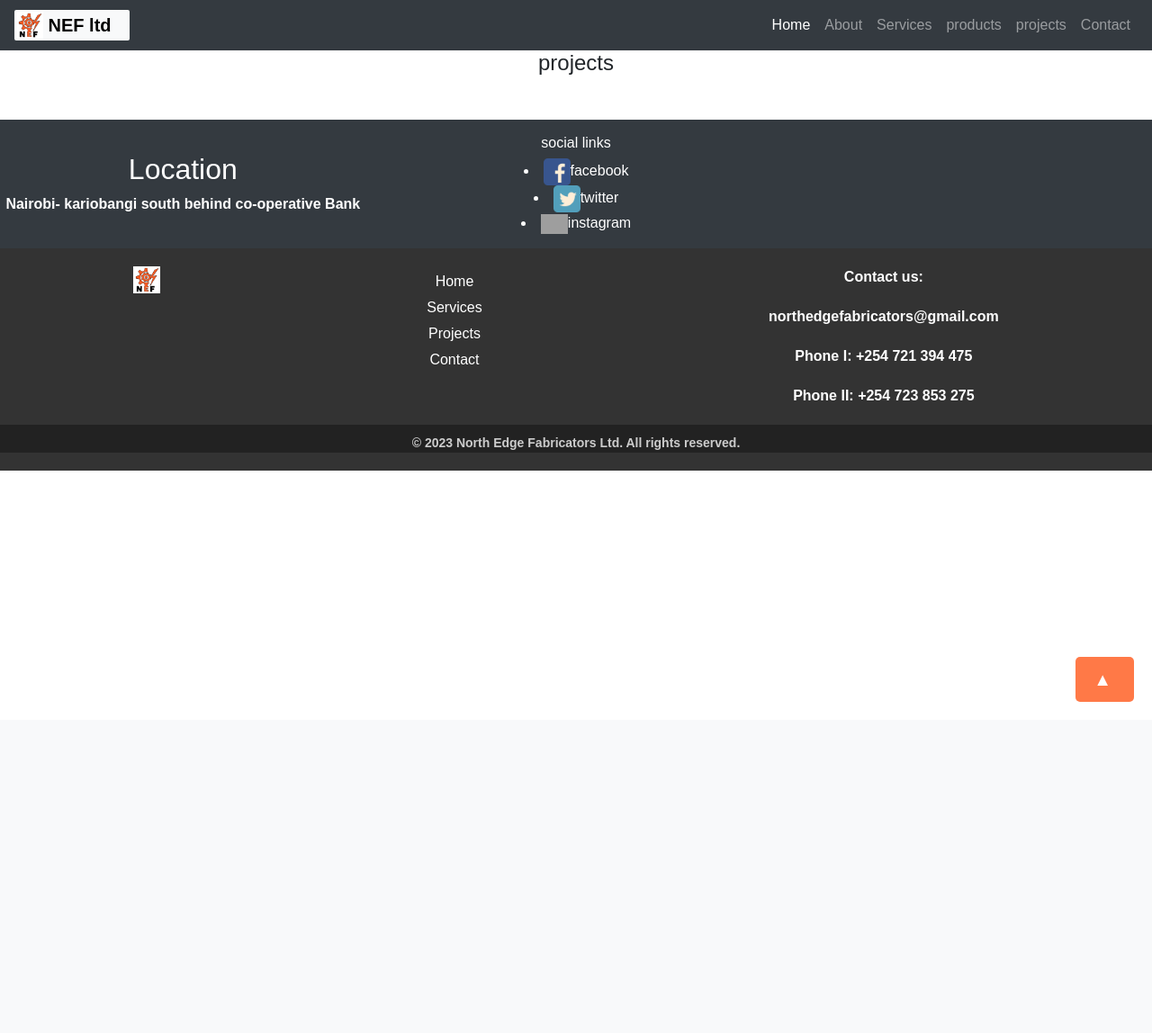
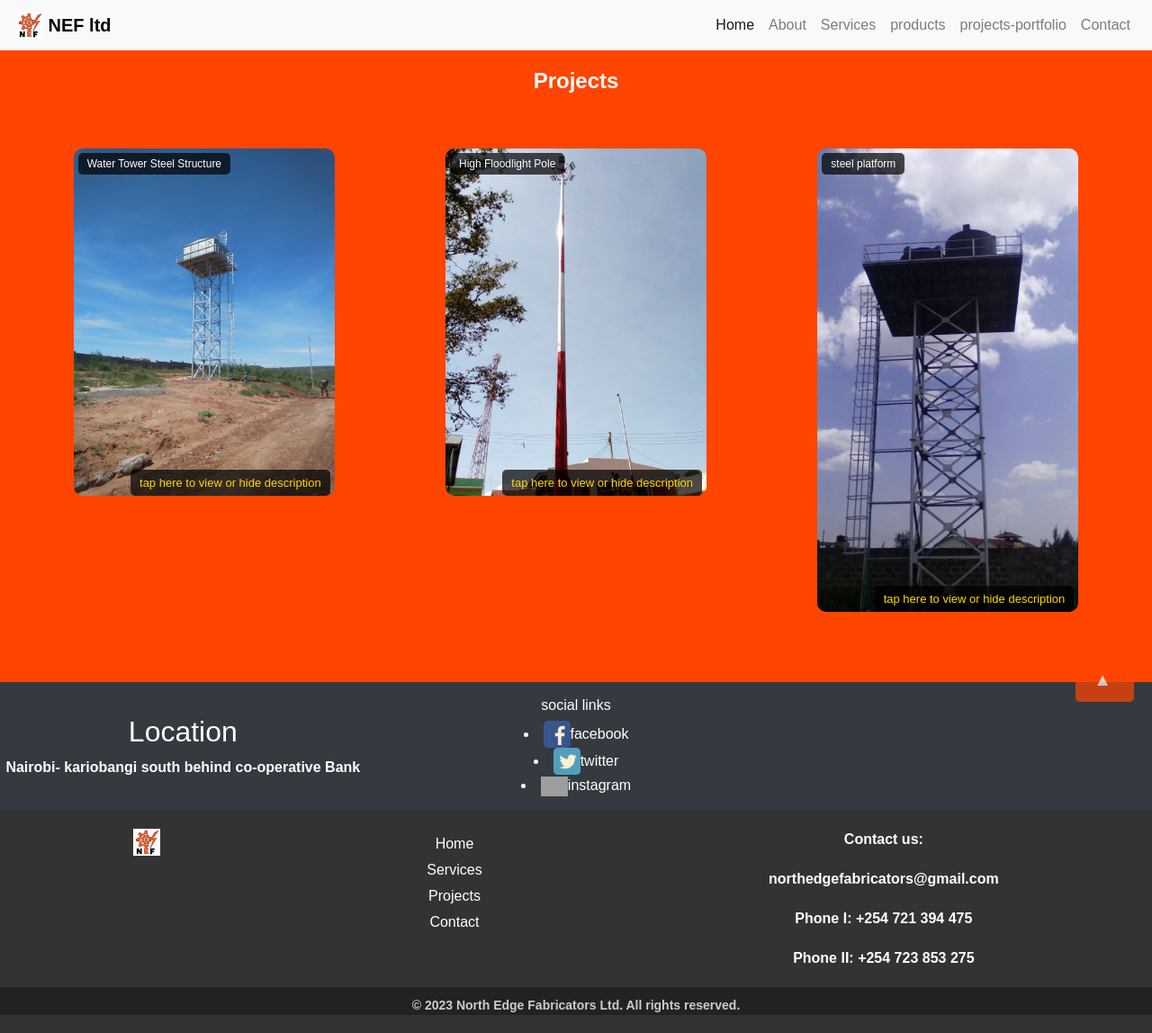
Before and after one commit to deni-cyber/nefproject, a Django app: page /projects/ in a window 1280 px wide. Shown: the whole page at 90% size. Before the commit the page ends 780 px from the top, so only its background shows below. Run offline with Django 4.2, Linux system fonts and the light colour scheme; data comes from the database, SQL or seed files in the repository; both versions use the stored data as it was after the commit; grey boxes are pictures that could not be loaded.

Commit message:
campleted all pages and links

```diff
--- a/homeapp/static/homeapp/css/about.css
+++ b/homeapp/static/homeapp/css/about.css
@@ -7,6 +7,7 @@
     display: flex;
     flex-wrap: wrap;
     justify-content: center;
+    padding: 5px, 20px;
   }
   .team-member {
     width: 30%;
@@ -16,7 +17,7 @@
   }
   .team-image {
     max-width: 100%;
-    height: auto;
+    height: 100%;
     border-radius: 1%;
     box-shadow: 0 0 10px rgba(0, 0, 0, 0.2);
     transition: transform 0.3s ease;
@@ -35,6 +36,7 @@
     font-size: 14px;
   }
 
+
   /* Responsive adjustments for small screens */
   @media (max-width: 768px) {
     .team-member {
--- a/homeapp/static/homeapp/css/main_style.css
+++ b/homeapp/static/homeapp/css/main_style.css
@@ -1,3 +1,13 @@
+
+body {
+    font-family: Arial, sans-serif;
+    margin: 0;
+    padding: 0;
+    scroll-behavior: smooth;
+    background-color: orangered;
+
+  }
+
   footer {
     text-align: center;
     padding: 1rem 0;
@@ -5,22 +15,11 @@ footer {
     color: white;
 }
 
-/* Reset some default margin/padding */
-body, h1 {
-    margin: 0;
-    padding: 0;
-}
-
 p{
     color: white;
     font-weight: 700;
 }
 
-body {
-    font-family: Arial, sans-serif;
-    margin: 0;
-    padding: 0;
-  }
 .container {
 max-width: 900px;
 margin: 0 auto;
@@ -130,7 +129,7 @@ body {
 
 .responsive-section2 {
     padding: 20px;
-    background-color: rgb(216, 216, 216);
+    background-color: white;
 }
 
 /* Media query for smaller screens */
--- /dev/null
+++ b/homeapp/static/homeapp/css/products.css
@@ -0,0 +1,53 @@
+
+header {
+    background-color: orangered;
+    color: white;
+    text-align: center;
+    padding: 20px;
+}
+
+.products-container {
+    display: flex;
+    flex-wrap: wrap;
+    justify-content: center;
+    padding: 20px;
+}
+
+.product {
+    background-color: #f5f5f5;
+    border-radius: 10px;
+    padding: 20px;
+    margin: 20px;
+    width: calc(33.33% - 40px);
+    box-sizing: border-box;
+    text-align: center;
+}
+
+.product img {
+    max-width: 100%;
+    height: auto;
+    margin-bottom: 10px;
+}
+
+.product h2 {
+    margin: 10px 0;
+}
+
+.product p {
+    color: #777;
+}
+
+.product button {
+    background-color: orangered;
+    color: white;
+    border: none;
+    padding: 10px 20px;
+    border-radius: 3px;
+    cursor: pointer;
+}
+
+@media screen and (max-width: 768px) {
+    .product {
+        width: calc(100% - 40px);
+    }
+}
--- /dev/null
+++ b/homeapp/static/homeapp/css/project.css
@@ -0,0 +1,84 @@
+
+header {
+    background-color: orangered;
+    color: white;
+    text-align: center;
+    padding: 20px;
+}
+
+.projects-container {
+    display: flex;
+    flex-wrap: wrap;
+    justify-content: center;
+    padding: 20px;
+}
+
+.project {
+    position: relative;
+    margin: 10px;
+    cursor: pointer;
+    width: calc(50% - 20px);
+    height: 100%;
+    box-sizing: border-box;
+}
+
+.project-image {
+    max-width: 100%;
+    height: auto;
+    border-radius: 10px;
+    transition: transform 0.3s;
+}
+
+.project-title {
+    position: absolute;
+    top: 5px;
+    left: 5px;
+    background-color: rgba(0, 0, 0, 0.7);
+    color: #fff;
+    padding: 5px 10px;
+    border-radius: 5px;
+    font-size: 12px;
+}
+.project-description-caller {
+    position: absolute;
+    bottom: 0px;
+    right: 5px;
+    background-color: rgba(0, 0, 0, 0.7);
+    color: #fff;
+    padding: 5px 10px;
+    border-radius: 5px;
+    font-size: 12px;
+}
+
+.project-description {
+    overflow: auto;
+    display: none;
+    position: absolute;
+    top: 50%;
+    left: 50%;
+    transform: translate(-50%, -50%);
+    background-color: rgba(0, 0, 0, 0.404);
+    color: #fff;
+    padding: 10px;
+    border-radius: 10px;
+    font-size: 14px;
+    width: 100%;
+    height: 60%;
+    text-align: center;
+}
+.projects-container div {
+
+    font-size: small;
+    color: gold;
+
+}
+
+@media screen and (min-width: 768px) {
+    .projects-container {
+        justify-content: space-around;
+    }
+
+    .project {
+        width: calc(25% - 20px);
+    }
+}
--- /dev/null
+++ b/homeapp/static/homeapp/css/service.css
@@ -0,0 +1,55 @@
+
+header {
+    background-color: orangered;
+    color: white;
+    text-align: center;
+    padding: 20px;
+}
+
+.services-container {
+    display: flex;
+    flex-wrap: wrap;
+    justify-content: center;
+    padding: 20px;
+}
+
+.service {
+    background-color: #f5f5f5;
+    border-radius: 10px;
+    padding: 20px;
+    margin: 10px;
+    width: calc(50% - 20px);
+    box-sizing: border-box;
+    text-align: center;
+    position: relative;
+    overflow: hidden;
+    transition: transform 0.3s;
+}
+
+.service:hover {
+    transform: scale(1.05);
+}
+
+.service img {
+    max-width: 100%;
+    height: auto;
+    margin-bottom: 10px;
+}
+
+.service h2 {
+    margin: 10px 0;
+}
+
+.service p {
+    color: #777;
+}
+
+@media screen and (min-width: 768px) {
+    .services-container {
+        justify-content: space-between;
+    }
+
+    .service {
+        width: calc(33.33% - 20px);
+    }
+}
--- /dev/null
+++ b/homeapp/static/homeapp/js/projectdisp.js
@@ -0,0 +1,9 @@
+const projects = document.querySelectorAll('.project');
+
+projects.forEach(project => {
+    const description = project.querySelector('.project-description');
+
+    project.addEventListener('click', () => {
+        description.style.display = description.style.display === 'block' ? 'none' : 'block';
+    });
+});
--- a/homeapp/templates/homeapp/base.html
+++ b/homeapp/templates/homeapp/base.html
@@ -14,7 +14,7 @@
     <title>{% block title %}NEF ltd-home{% endblock %}</title>
 
 
-   <!-- <link rel="stylesheet" href="static/homeapp/css/main_style.css">
+    <!-- <link rel="stylesheet" href="static/homeapp/css/main_style.css">
     <link rel="stylesheet" href="static/homeapp/css/css_ids.css">
     <link rel="stylesheet" href="static/homeapp/css/slideshow.css">
     <link rel="stylesheet" href="static/homeapp/css/footer.css">
@@ -26,6 +26,9 @@
     <link rel="stylesheet" type="text/css" href="{% static 'homeapp/css/footer.css' %}">
     <link rel="stylesheet" type="text/css" href="{% static 'homeapp/css/about.css' %}">
     <link rel="stylesheet" type="text/css" href="{% static 'homeapp/css/contact.css' %}">
+    <link rel="stylesheet" type="text/css" href="{% static 'homeapp/css/service.css' %}">
+    <link rel="stylesheet" type="text/css" href="{% static 'homeapp/css/products.css' %}">
+    <link rel="stylesheet" type="text/css" href="{% static 'homeapp/css/project.css' %}">
 
 
 
@@ -38,7 +41,7 @@
 
 
 <body>
-  <nav class="navbar navbar-expand-lg navbar-dark bg-dark ">
+  <nav class="navbar navbar-expand-lg navbar-light bg-light ">
 
     <a class="navbar-brand bg-light" id="customlogo" href="#"> <img src="{% static 'homeapp/images/logo.png' %}"  alt="Logo" width="30" height="30" class="d-inline-block align-top">
         NEF ltd</a>
@@ -61,7 +64,7 @@
           <a class="nav-link" href="{% url 'products' %}">products</a>
         </li>
         <li class="nav-item">
-            <a class="nav-link" href="{% url 'projects' %}">projects</a>
+            <a class="nav-link" href="{% url 'projects' %}">projects-portfolio</a>
         </li>
         <li class="nav-item">
           <a class="nav-link" href="{% url 'contact' %}">Contact</a>
@@ -141,6 +144,7 @@
 
 <script src="{% static 'homeapp/js/main_script.js' %}"></script>
 <script src="{% static 'homeapp/js/animatedslideshow.js' %}"></script>
+<script src="{% static 'homeapp/js/projectdisp.js' %}"></script>
 
 </body>
 </html>
--- a/homeapp/templates/homeapp/projects.html
+++ b/homeapp/templates/homeapp/projects.html
@@ -7,6 +7,21 @@
 {% load static %}
 
 {% block content %}
-      <h1 style="text-align: center;" id="horizontalDiv">projects</h1>
+<header>
+      <h1><b>Projects</b></h1>
+</header>
+<section class="projects-container">
+      {% for project in projects %}
+            <div class="project">
+            <img src="{{project.project_image.url}}" alt="Project 1" class="project-image">
+            <h2 class="project-title">{{project.name}}</h2>
+                  <div class="project-description-caller">tap here to view or hide description</div>
+
+            <p class="project-description"> {{project.description}}</p>
+            </div>
+      {% endfor %}
+
+
+  </section>
 
 {% endblock %}
```
Also changed, not shown: homeapp/templates/homeapp/about.html (+8 -10 lines), homeapp/templates/homeapp/home.html (+8 -7 lines), homeapp/templates/homeapp/products.html (+18 -1 lines), homeapp/templates/homeapp/services.html (+12 -2 lines), db.sqlite3, media/project_images/150843350_114653190597895_1593071985048862620_n.jpg (added). Lines whose indentation alone changed are shown as unchanged.
